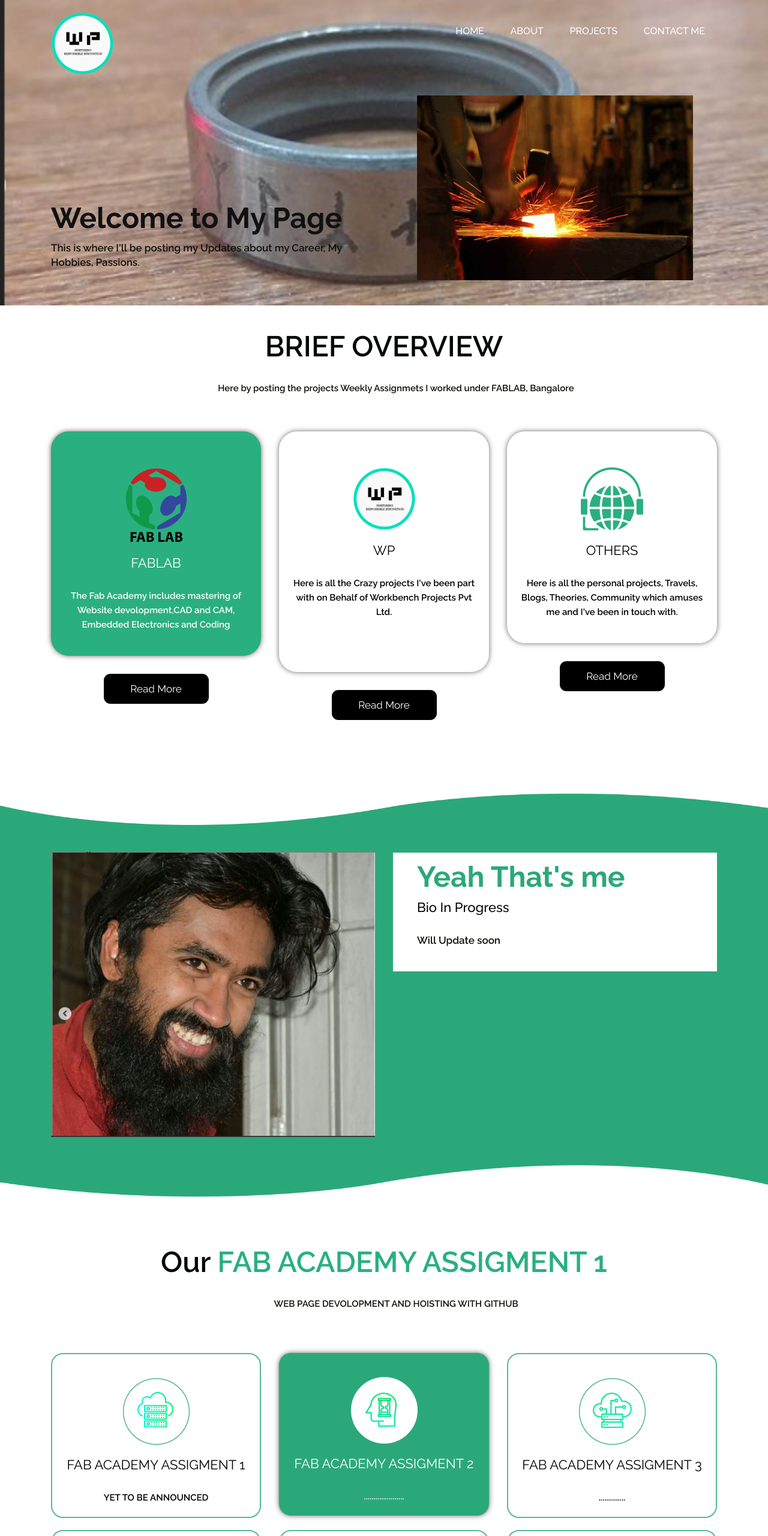
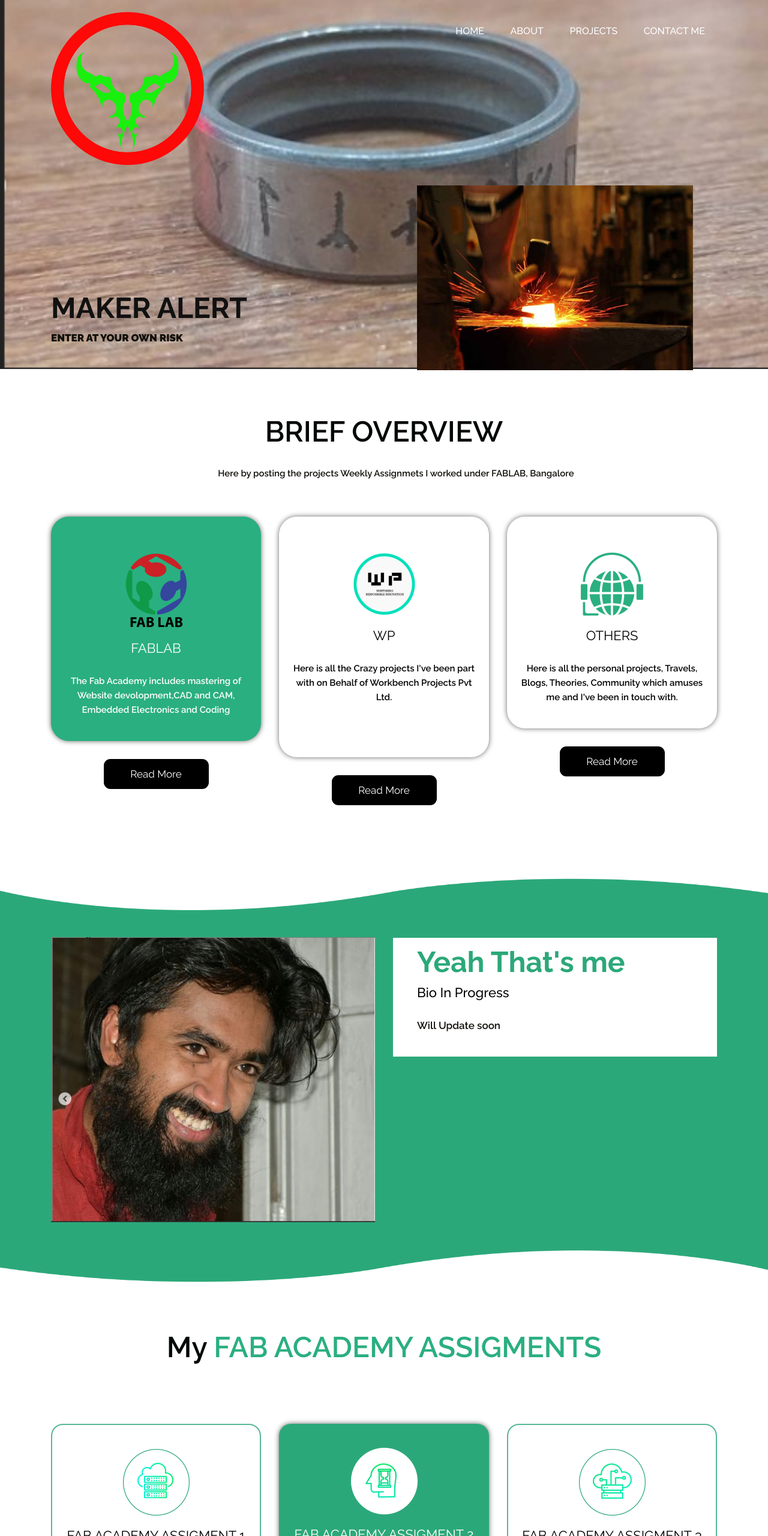
Before and after one commit to NerzgulSalih/NerzgulPage.github.io, a plain HTML site: page index.html in a window 1280 px wide. Shown: the top 2560 px of the page at 60% size. Drawn offline with nearby package versions, Linux system fonts and the light colour scheme.

Commit message:
Page Update
Logo Changed

```diff
--- a/index.html
+++ b/index.html
@@ -35,7 +35,7 @@
                   <div class="col-xl-3 col-lg-3 col-md-3 col-sm-3 col logo_section">
                      <div class="full">
                         <div class="center-desk">
-                           <div class="logo"><a href="#home"><img src="images/wplogo.png" style="max-width: 100%;"></a>
+                           <div class="logo"><a href="#home"><img src="images/bl.png" style="max-width: 100%;"></a>
                            </div>
                         </div>
                      </div>
@@ -66,8 +66,8 @@
                     	<div class="taital_main">
 
                     	</div>
-                        <h1 class="web_text"><strong>Welcome to My Page</strong></h1>
-                        <p class="donec_text">This is where I'll be posting my Updates about my Career, My Hobbies, Passions.
+                        <h1 class="web_text"><strong>MAKER ALERT</strong></h1>
+                        <p class="donec_text"> <b>ENTER AT YOUR OWN RISK</b>
                            </p>
 
                     </div>
@@ -160,8 +160,8 @@
     <div id="service" class="choose_section">
     	<div class="container">
     		<div class="col-sm-12">
-    			<h1 class="choose_text">Our<span class="color"> FAB ACADEMY ASSIGMENT 1</span></h1>
-    			<p class="lorem_text">WEB PAGE DEVOLOPMENT AND HOISTING WITH GITHUB </p>
+    			<h1 class="choose_text">My<span class="color"> FAB ACADEMY ASSIGMENTS</span></h1>
+    			<p class="lorem_text"> </p>
     		</div>
     	</div>
     </div>
@@ -172,14 +172,14 @@
     			    <div class="about_inner">
     				    <div class="icon"><a href="#"><img src="images/icon-1.png"></a></div>
     				    <h2 class="totaly_text">FAB ACADEMY ASSIGMENT 1</h2>
-    				    <p class="making">YET TO BE ANNOUNCED</p>
+    				    <p class="making">WEB PAGE DEVOLOPMENT AND HOISTING WITH GITHUB</p>
     			    </div>
     		    </div>
     		    <div class="col-sm-4">
     			    <div class="dedicated">
     				    <div class="icon"><a href="#"><img src="images/icon-2.png"></a></div>
     				    <h2 class="hosting_text">FAB ACADEMY ASSIGMENT 2</h2>
-    				    <p class="justo_text">.....................</p>
+    				    <p class="justo_text">COMPUTER AIDED DESIGNING</p>
     			    </div>
     		    </div>
     		    <div class="col-sm-4">
@@ -296,7 +296,7 @@
     		<div class="contact_product">
     			<div class="row">
     				<div class="col-sm-6 col-md-6 col-lg-2">
-    					<div class="footer-logo"><img src="images/footer-logo.png" style="max-width: 100%;"></div>
+    					<div class="footer-logo"><img src="images/wplogo.png" style="max-width: 100%;"></div>
     				</div>
     				<div class="col-sm-6 col-md-6 col-lg-4">
     					<h1 class="useful_text">USEFUL LINK</h1>
@@ -313,7 +313,7 @@
     					<h1 class="useful_text">Work Expience</h1>
     					<div class="menu multi_column_menu">
     					   <ul>
-    						  <li class="footer_menu"><a href="#"><img src="images/bulit-icon.png" class="footer_menu">0000</a></li>
+    						  <li class="footer_menu"><a href="#"><img src="images/bulit-icon.png" class="footer_menu">CNC</a></li>
     						  <li class="footer_menu"><a href="#"><img src="images/bulit-icon.png" class="footer_menu">CAD</a></li>
     						  <li class="footer_menu"><a href="#"><img src="images/bulit-icon.png" class="footer_menu">CAM and Machining</a></li>
     						  <li class="footer_menu"><a href="#"><img src="images/bulit-icon.png" class="footer_menu">Carpentry</a></li>
```
Also changed, not shown: images/bl.png (added), images/logo.png (deleted).
